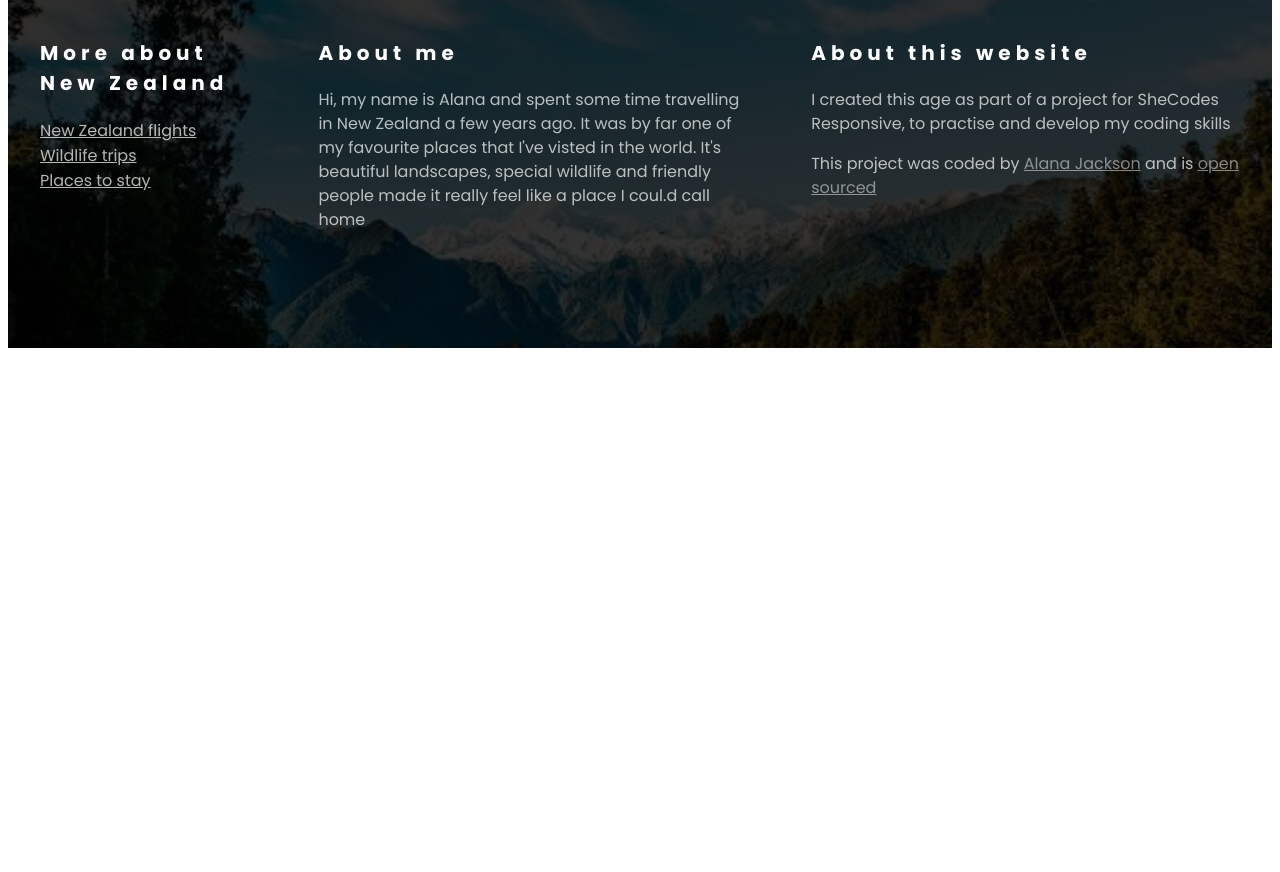
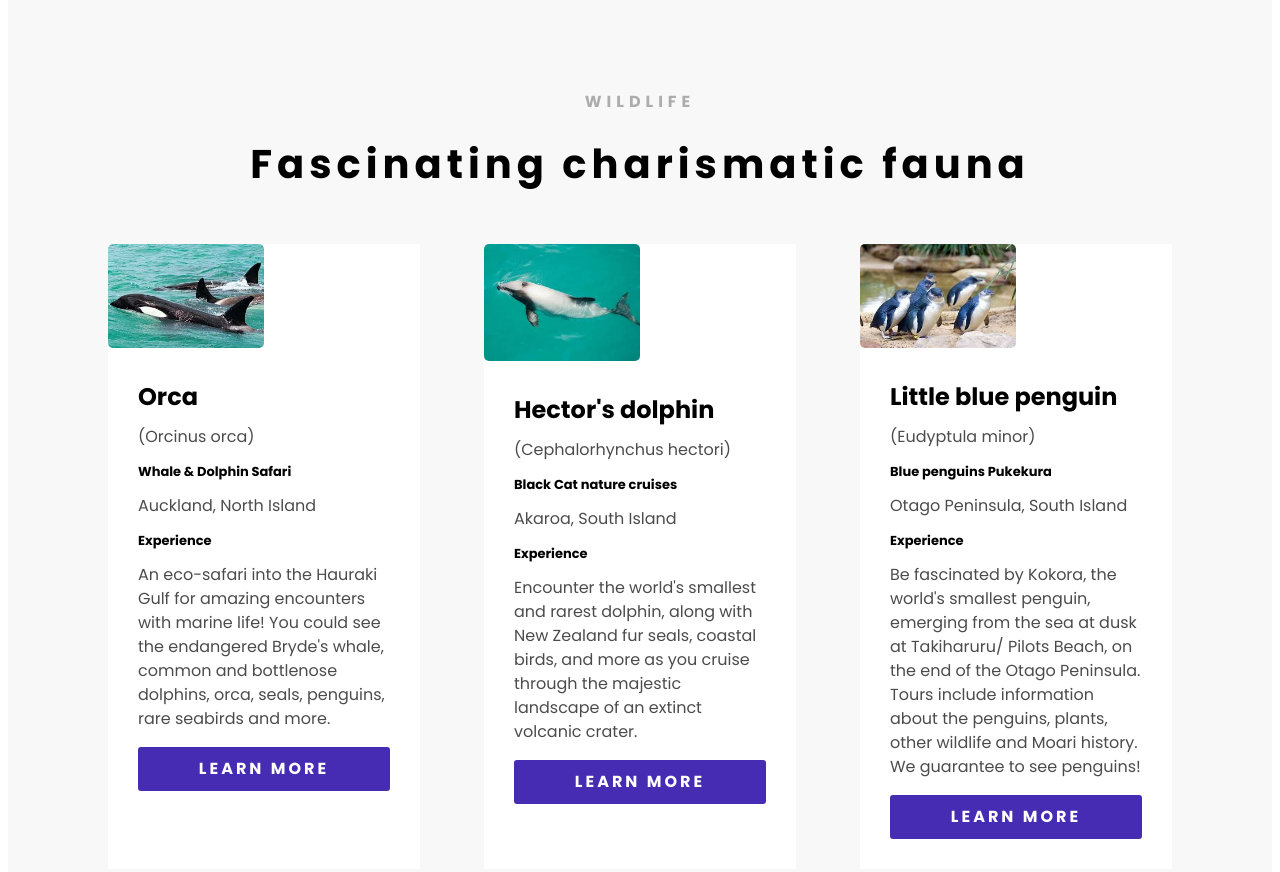
Before and after one commit to Elsabordeaux/new-zealand-travel-project, a plain HTML site: page index.html in a window 1280 px wide. Shown: the part 1901-2773 px from the top of the page. Before the commit the page ends 2257 px from the top, so only its background shows below. Drawn offline with Linux system fonts and the light colour scheme.

Commit message:
Created second card section

```diff
--- a/index.html
+++ b/index.html
@@ -63,6 +63,99 @@
               and the tuatara (reptiles resembling lizards but with a distinct
               lineage).
             </p>
+          </div>
+        </section>
+        <section class="second">
+          <h3 class="center">WILDLIFE</h3>
+          <h2 class="center">Fascinating charismatic fauna</h2>
+          <div class="grid grid-3-cols-1-1-1">
+            <div class="card">
+              <div class="card-header">
+                <img
+                  src="/images/orca.jpg"
+                  alt="Orca in New Zealand"
+                  class="img-responsive-card"
+                />
+              </div>
+              <div class="card-body">
+                <h4>Orca</h4>
+                <p>(Orcinus orca)</p>
+                <h5>Whale & Dolphin Safari</h5>
+                <p>Auckland, North Island</p>
+                <h5>Experience</h5>
+                <p>
+                  An eco-safari into the Hauraki Gulf for amazing encounters
+                  with marine life! You could see the endangered Bryde's whale,
+                  common and bottlenose dolphins, orca, seals, penguins, rare
+                  seabirds and more.
+                </p>
+                <a
+                  class="btn"
+                  href="https://whalewatchingauckland.com"
+                  title="Whale & dolphin safari Auckland"
+                  target="_blank"
+                  >Learn more</a
+                >
+              </div>
+            </div>
+            <div class="card">
+              <div class="card-header">
+                <img
+                  src="/images/hectors.jpg"
+                  alt="Hector's dolphins in New Zealand"
+                  class="img-responsive-card"
+                />
+              </div>
+              <div class="card-body">
+                <h4>Hector's dolphin</h4>
+                <p>(Cephalorhynchus hectori)</p>
+                <h5>Black Cat nature cruises</h5>
+                <p>Akaroa, South Island</p>
+                <h5>Experience</h5>
+                <p>
+                  Encounter the world's smallest and rarest dolphin, along with
+                  New Zealand fur seals, coastal birds, and more as you cruise
+                  through the majestic landscape of an extinct volcanic crater.
+                </p>
+                <a
+                  class="btn"
+                  href="https://blackcat.co.nz"
+                  title="Wildlife cruise, Akaroa"
+                  target="_blank"
+                  >Learn more</a
+                >
+              </div>
+            </div>
+            <div class="card">
+              <div class="card-header">
+                <img
+                  src="/images/bluepenguins.jpg"
+                  alt="Blue Penguins in New Zealand"
+                  class="img-responsive-card"
+                />
+              </div>
+              <div class="card-body">
+                <h4>Little blue penguin</h4>
+                <p>(Eudyptula minor)</p>
+                <h5>Blue penguins Pukekura</h5>
+                <p>Otago Peninsula, South Island</p>
+                <h5>Experience</h5>
+                <p>
+                  Be fascinated by Kokora, the world's smallest penguin,
+                  emerging from the sea at dusk at Takiharuru/ Pilots Beach, on
+                  the end of the Otago Peninsula. Tours include information
+                  about the penguins, plants, other wildlife and Moari history.
+                  We guarantee to see penguins!
+                </p>
+                <a
+                  class="btn"
+                  href="https://bluepenguins.co.nz"
+                  title="Blue penguin centre"
+                  target="_blank"
+                  >Learn more</a
+                >
+              </div>
+            </div>
           </div>
         </section>
       </main>
--- a/src/styles.css
+++ b/src/styles.css
@@ -51,9 +51,17 @@
 }
 
 section {
-  max-width: 1200px;
+  max-width: 100%;
   margin: 0 auto;
-  padding: 100px 0;
+  padding: 100px;
+}
+
+section.second {
+  background: #f8f8f8;
+}
+
+.center {
+  text-align: center;
 }
 
 main {
@@ -79,6 +87,20 @@ main h2 {
   margin: 0;
 }
 
+main h4 {
+  font-size: 24px;
+  font-weight: 700;
+  line-height: 1;
+  margin: 0;
+}
+
+main h5 {
+  font-size: 13px;
+  font-weight: 700;
+  line-height: 1;
+  margin: 0;
+}
+
 main p {
   font-size: 16px;
   font-weight: 400;
@@ -96,6 +118,34 @@ img {
   object-fit: cover;
 }
 
+.img-responsive-card {
+  max-width: 50%;
+}
+
+.card {
+  background: white;
+  margin-top: 50px;
+}
+
+.card-body {
+  padding: 30px;
+}
+
+.btn {
+  display: block;
+  color: white;
+  font-weight: 700;
+  -webkit-flow-into: 14px;
+  line-height: 1.5;
+  text-align: center;
+  letter-spacing: 3px;
+  text-transform: uppercase;
+  padding: 10px;
+  background-color: #462cb3;
+  text-decoration: none;
+  border-radius: 3px;
+}
+
 .grid {
   display: grid;
   grid-gap: 64px;
@@ -107,6 +157,10 @@ img {
 
 .grid-3-cols-1-2-2 {
   grid-template-columns: 1fr 2fr 2fr;
+}
+
+.grid-3-cols-1-1-1 {
+  grid-template-columns: 1fr 1fr 1fr;
 }
 
 footer {
```
Also changed, not shown: images/bluepenguins.jpg (added).
